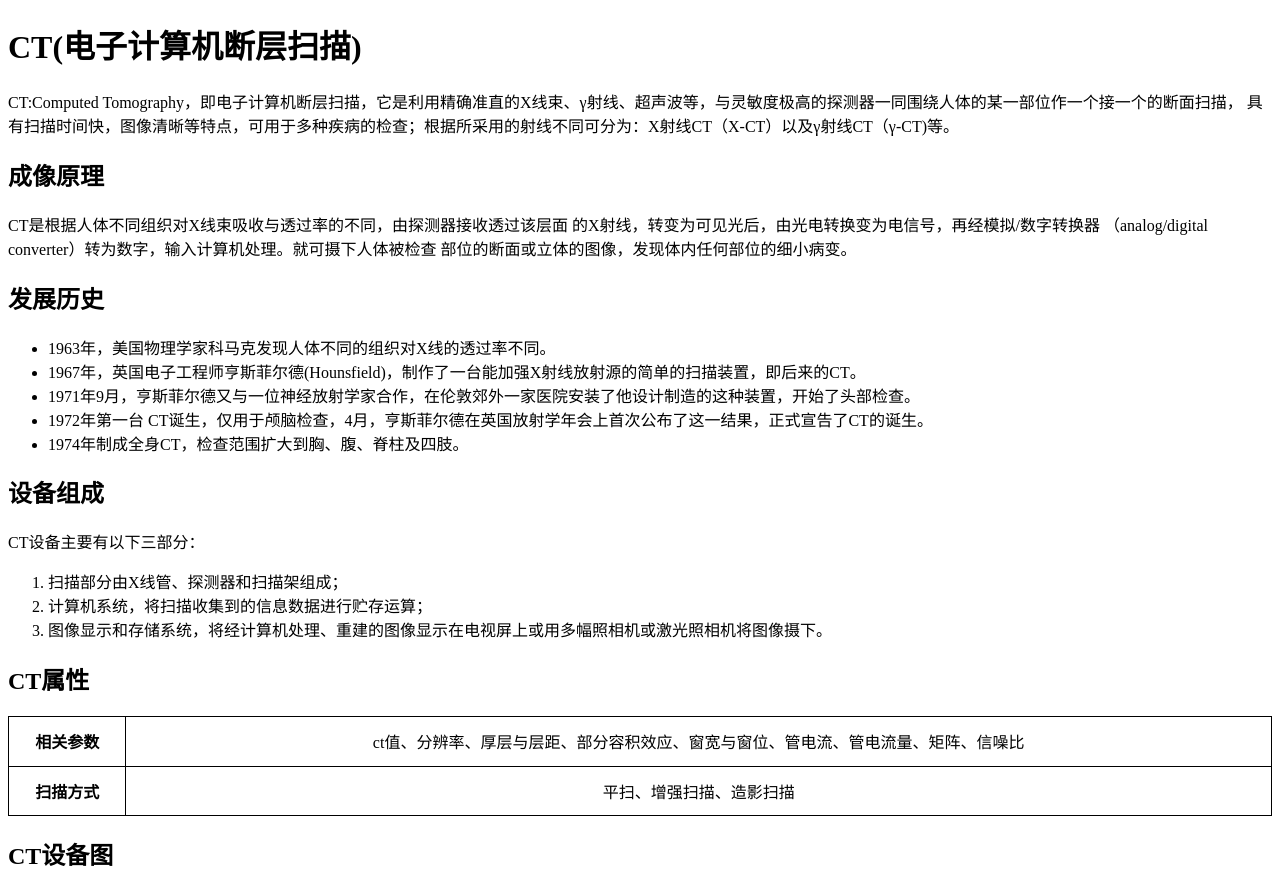
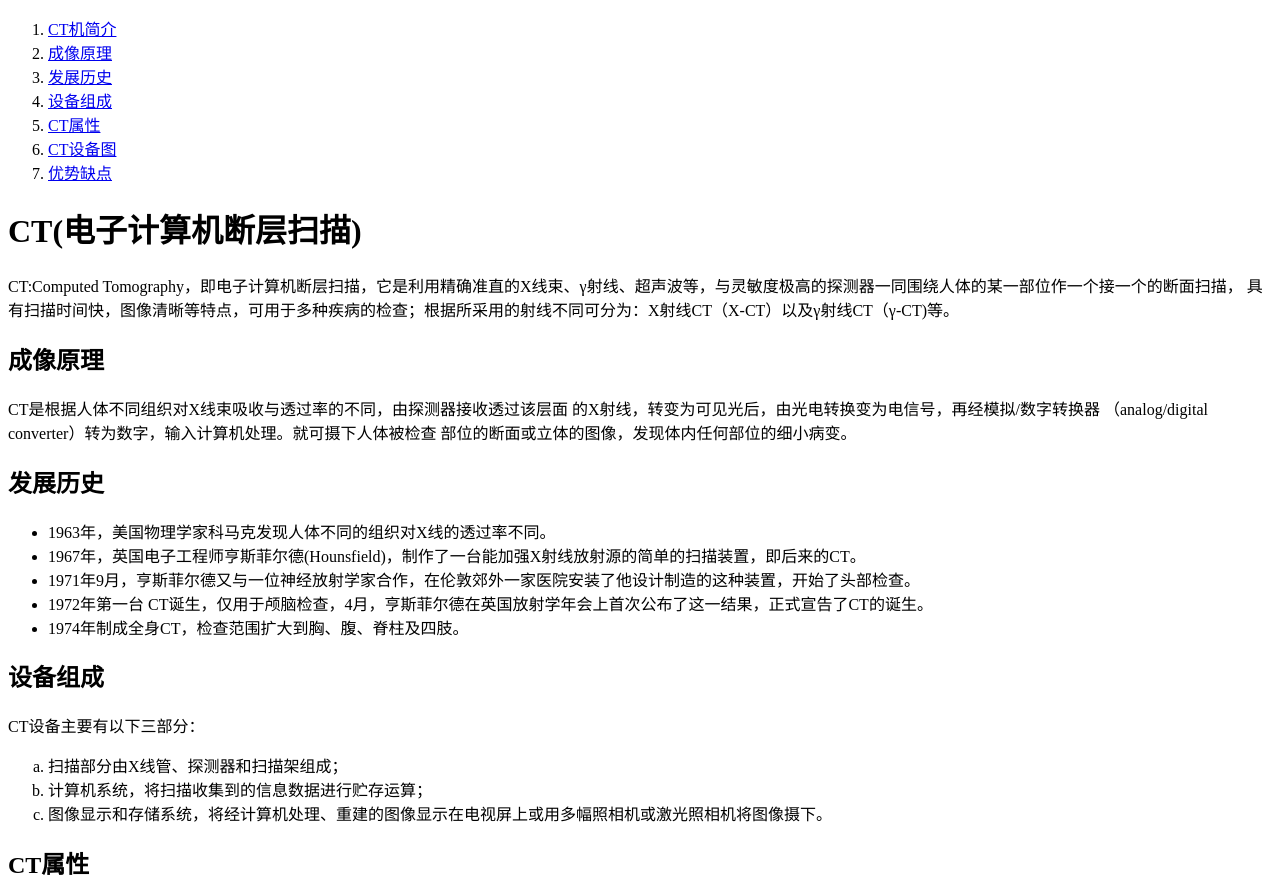
Before and after one commit to yudie-zhao/CT, a plain HTML site: page index.html in a window 1280 px wide. Shown: the top 888 px of the page. Drawn offline with Linux system fonts and the light colour scheme.

Commit message:
添加了导航

```diff
--- a/index.html
+++ b/index.html
@@ -29,17 +29,28 @@
 </head>
 
 <body>
-    <h1>CT(电子计算机断层扫描)</h1>
+    <nav>
+        <ol>
+            <li><a href="#ct">CT机简介</a></li>
+            <li><a href="#theory">成像原理</a></li>
+            <li><a href="#history">发展历史</a></li>
+            <li><a href="#equipment">设备组成</a></li>
+            <li><a href="#attribute">CT属性</a></li>
+            <li><a href="#pictures">CT设备图</a></li>
+            <li><a href="#merits">优势缺点</a></li>
+        </ol>
+    </nav>
+    <h1 id="ct">CT(电子计算机断层扫描)</h1>
     <p>CT:Computed
         Tomography，即电子计算机断层扫描，它是利用精确准直的X线束、γ射线、超声波等，与灵敏度极高的探测器一同围绕人体的某一部位作一个接一个的断面扫描，
         具有扫描时间快，图像清晰等特点，可用于多种疾病的检查；根据所采用的射线不同可分为：X射线CT（X-CT）以及γ射线CT（γ-CT)等。
     </p>
-    <h2>成像原理</h2>
+    <h2 id="theory">成像原理</h2>
     <p>CT是根据人体不同组织对X线束吸收与透过率的不同，由探测器接收透过该层面
         的X射线，转变为可见光后，由光电转换变为电信号，再经模拟/数字转换器
         （analog/digital converter）转为数字，输入计算机处理。就可摄下人体被检查
         部位的断面或立体的图像，发现体内任何部位的细小病变。</p>
-    <h2>发展历史</h2>
+    <h2 id="history">发展历史</h2>
     <ul>
         <li>1963年，美国物理学家科马克发现人体不同的组织对X线的透过率不同。</li>
         <li>1967年，英国电子工程师亨斯菲尔德(Hounsfield)，制作了一台能加强X射线放射源的简单的扫描装置，即后来的CT。</li>
@@ -47,14 +58,14 @@
         <li>1972年第一台 CT诞生，仅用于颅脑检查，4月，亨斯菲尔德在英国放射学年会上首次公布了这一结果，正式宣告了CT的诞生。</li>
         <li>1974年制成全身CT，检查范围扩大到胸、腹、脊柱及四肢。</li>
     </ul>
-    <h2>设备组成</h2>
+    <h2 id="equipment">设备组成</h2>
     <p>CT设备主要有以下三部分：</p>
-    <ol>
+    <ol type="a">
         <li>扫描部分由X线管、探测器和扫描架组成；</li>
         <li>计算机系统，将扫描收集到的信息数据进行贮存运算；</li>
         <li>图像显示和存储系统，将经计算机处理、重建的图像显示在电视屏上或用多幅照相机或激光照相机将图像摄下。</li>
     </ol>
-    <h2>CT属性</h2>
+    <h2 id="attribute">CT属性</h2>
     <table>
         <tbody>
             <tr>
@@ -74,13 +85,13 @@
         </tbody>
 
     </table>
-    <h2>
+    <h2 id="pictures">
         CT设备图
     </h2>
-    <div><img width="400" src="images/1.jpg" alt="图一"></div>
-    <div><img width="400" src="images/2.jpg" alt="图二"></div>
-    <div><img width="400" src="images/3.jpg" alt="图三"></div>
-    <h2>优势缺点</h2>
+    <div><a href="images/1.jpg" target="_blank"><img width="400" src="images/1.jpg" alt="图一"></a></div>
+    <div><a href="images/2.jpg" target="_blank"><img width="400" src="images/2.jpg" alt="图二"></a></div>
+    <div><a href="images/3.jpg" target="_blank"><img width="400" src="images/3.jpg" alt="图三"></a></div>
+    <h2 id="merits">优势缺点</h2>
     <h3>优势</h3>
     <p>CT诊断由于它的特殊诊断价值，已广泛应用于临床。而且随着工艺水平、计算机技术的发展，CT得到了飞速的发展。
         多排螺旋CT投入实用的机型已经发展到了320排，同时各个厂家也在研究更先进的平板CT。
@@ -88,6 +99,7 @@
     <h3>缺点</h3>
     <p>CT设备比较昂贵，检查费用偏高，某些部位的检查，诊断价值，尤其是定性诊断，还有一定限度，所以不宜将CT检查视为常规诊断手段，
         应在了解其优势的基础上，合理的选择应用。此外，CT诊断辐射剂量较普通X线机大，故怀孕妇女不宜进行CT检查。</p>
+    <div style="height: 500px;"></div>
 </body>
 
 </html>
```
